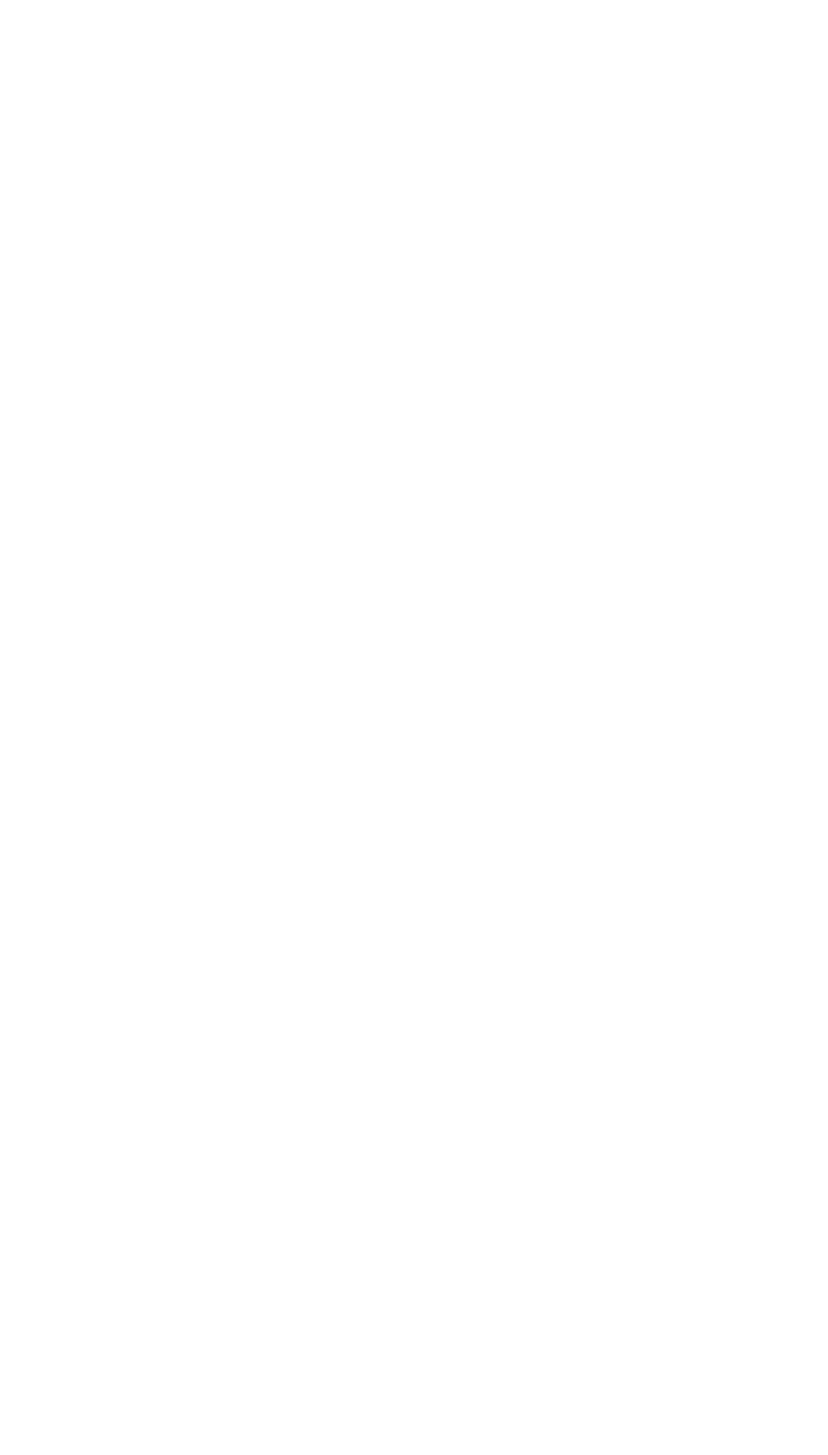
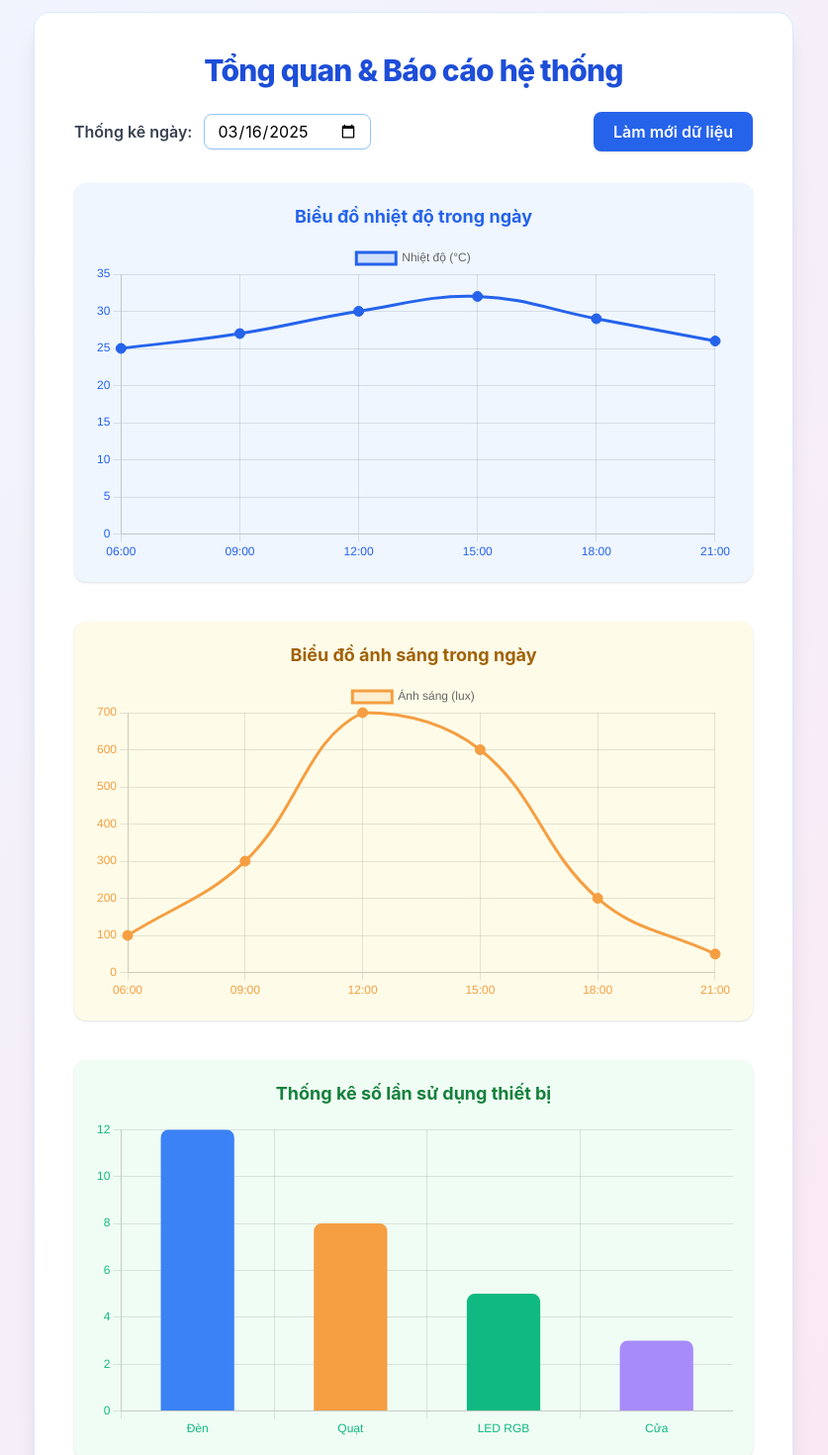
Before and after one commit to Allen314159/future-home, a React (Create React App) app: page /report in a window 1280 px wide. Before the commit this address had no page. Shown: the part 20-1490 px from the top of the page at 99% size, without its empty margins (222-1059 px from the left). Before the commit the page ends 800 px from the top, so only its background shows below. Built offline with nearby package versions, Linux system fonts and the light colour scheme.

Commit message:
add report page

```diff
--- a/package.json
+++ b/package.json
@@ -9,7 +9,9 @@
     "@testing-library/jest-dom": "^6.6.3",
     "@testing-library/react": "^16.2.0",
     "@testing-library/user-event": "^13.5.0",
+    "chart.js": "^4.4.9",
     "react": "^19.0.0",
+    "react-chartjs-2": "^5.3.0",
     "react-dom": "^19.0.0",
     "react-router-dom": "^7.3.0",
     "react-scripts": "5.0.1",
--- a/src/App.js
+++ b/src/App.js
@@ -4,7 +4,6 @@ import { BrowserRouter, Routes, Route } from 'react-router-dom';
 import { Fragment } from 'react';
 import Home from './pages/Home/home';
 import "@fortawesome/fontawesome-free/css/all.min.css";
-
 
 function App() {
   return (
@@ -17,9 +16,13 @@ function App() {
             path={route.path}
             element={
               <Fragment>
-                <route.layout>
+                {route.layout ? (
+                  <route.layout>
+                    <route.component />
+                  </route.layout>
+                ) : (
                   <route.component />
-                </route.layout>
+                )}
               </Fragment>
             }
           />
--- a/src/pages/Home/home.jsx
+++ b/src/pages/Home/home.jsx
@@ -4,8 +4,11 @@ import { useState, useEffect } from "react";
 import { Client } from "@stomp/stompjs";
 import apiService from "../../components/apiService";
 import { useRef } from "react";
+import { useNavigate } from "react-router-dom";
 
 function Home() {
+  const navigate = useNavigate();
+
   const [currTemperature, setCurrTemperature] = useState(0); // Use state for temperature
   const [currHumid, setCurrHumid] = useState(0); // Use state for humidity
   const [currLight, setCurrLight] = useState(0); // Use state for light
@@ -192,7 +195,10 @@ function Home() {
                 <span className="block mt-1 text-sm">{currLight} lux</span>
               </div>
             </div>
-            <button className="bg-gray-800 text-white rounded-full py-2 px-4 mb-3 w-full">
+            <button
+              className="bg-gray-800 text-white rounded-full py-2 px-4 mb-3 w-full"
+              onClick={() => navigate("/report")}
+            >
               Tổng quan và báo cáo
             </button>
             <button className="bg-gray-800 text-white rounded-full py-2 px-4 w-full">
--- /dev/null
+++ b/src/pages/Report/report.jsx
@@ -0,0 +1,243 @@
+import React, { useEffect, useState } from "react";
+import { Line, Bar } from "react-chartjs-2";
+import {
+  Chart as ChartJS,
+  CategoryScale,
+  LinearScale,
+  PointElement,
+  LineElement,
+  BarElement,
+  Title,
+  Tooltip,
+  Legend,
+} from "chart.js";
+
+// Đăng ký các thành phần cho ChartJS
+ChartJS.register(
+  CategoryScale,
+  LinearScale,
+  PointElement,
+  LineElement,
+  BarElement,
+  Title,
+  Tooltip,
+  Legend
+);
+
+function Report() {
+  const [date, setDate] = useState(() => {
+    const today = new Date();
+    return today.toISOString().split("T")[0];
+  });
+  const [loading, setLoading] = useState(false);
+  const [error, setError] = useState("");
+  const [stats, setStats] = useState(null);
+
+  const fetchStats = async (selectedDate) => {
+    setLoading(true);
+    setError("");
+    try {
+      // const res = await fetch(`/api/report?date=${selectedDate}`);
+      // const data = await res.json();
+      // Dữ liệu mẫu
+      const data = {
+        temperature: [
+          { time: "06:00", value: 25 },
+          { time: "09:00", value: 27 },
+          { time: "12:00", value: 30 },
+          { time: "15:00", value: 32 },
+          { time: "18:00", value: 29 },
+          { time: "21:00", value: 26 },
+        ],
+        light: [
+          { time: "06:00", value: 100 },
+          { time: "09:00", value: 300 },
+          { time: "12:00", value: 700 },
+          { time: "15:00", value: 600 },
+          { time: "18:00", value: 200 },
+          { time: "21:00", value: 50 },
+        ],
+        deviceUsage: [
+          { name: "Đèn", count: 12 },
+          { name: "Quạt", count: 8 },
+          { name: "LED RGB", count: 5 },
+          { name: "Cửa", count: 3 },
+        ],
+      };
+    //   await new Promise((r) => setTimeout(r, 500));
+      setStats(data);
+    } catch (err) {
+      setError("Không thể lấy dữ liệu thống kê. Vui lòng thử lại sau.");
+    } finally {
+      setLoading(false);
+    }
+  };
+
+  useEffect(() => {
+    fetchStats(date);
+  }, [date]);
+
+  return (
+    <div className="min-h-screen bg-gradient-to-br from-blue-50 to-pink-100 py-8 px-2">
+      <div className="max-w-3xl mx-auto bg-white rounded-2xl shadow-xl p-6 md:p-10 border border-blue-100">
+        <h2 className="text-3xl font-extrabold text-blue-700 mb-6 text-center tracking-tight">
+          Tổng quan & Báo cáo hệ thống
+        </h2>
+        <div className="flex flex-col md:flex-row md:items-center md:justify-between gap-4 mb-8">
+          <div className="flex items-center gap-3">
+            <label htmlFor="date" className="font-semibold text-gray-700">
+              Thống kê ngày:
+            </label>
+            <input
+              id="date"
+              type="date"
+              value={date}
+              onChange={(e) => setDate(e.target.value)}
+              className="border border-blue-300 rounded-lg px-3 py-1 shadow-sm focus:outline-none focus:ring-2 focus:ring-blue-400 transition"
+            />
+          </div>
+          <button
+            className="bg-blue-600 hover:bg-blue-700 text-white font-semibold rounded-lg px-5 py-2 shadow transition"
+            onClick={() => fetchStats(date)}
+          >
+            Làm mới dữ liệu
+          </button>
+        </div>
+        {loading && (
+          <div className="flex justify-center items-center py-8">
+            <span className="animate-spin rounded-full h-8 w-8 border-t-2 border-b-2 border-blue-500 mr-3"></span>
+            <span className="text-blue-600 font-semibold">Đang tải dữ liệu...</span>
+          </div>
+        )}
+        {error && (
+          <div className="bg-red-100 border border-red-300 text-red-700 px-4 py-3 rounded mb-4 text-center font-semibold">
+            {error}
+          </div>
+        )}
+        {stats && (
+          <>
+            <div className="mb-10 bg-blue-50 rounded-xl p-5 shadow hover:shadow-lg transition">
+              <h3 className="font-bold text-lg mb-3 text-blue-600 text-center">
+                Biểu đồ nhiệt độ trong ngày
+              </h3>
+              <Line
+                data={{
+                  labels: stats.temperature.map((d) => d.time),
+                  datasets: [
+                    {
+                      label: "Nhiệt độ (°C)",
+                      data: stats.temperature.map((d) => d.value),
+                      borderColor: "#2563eb",
+                      backgroundColor: "rgba(37,99,235,0.15)",
+                      tension: 0.4,
+                      pointBackgroundColor: "#2563eb",
+                      pointRadius: 5,
+                    },
+                  ],
+                }}
+                options={{
+                  responsive: true,
+                  plugins: {
+                    legend: { display: true, position: "top" },
+                  },
+                  scales: {
+                    y: {
+                      beginAtZero: true,
+                      ticks: { color: "#2563eb" },
+                    },
+                    x: {
+                      ticks: { color: "#2563eb" },
+                    },
+                  },
+                }}
+              />
+            </div>
+            <div className="mb-10 bg-yellow-50 rounded-xl p-5 shadow hover:shadow-lg transition">
+              <h3 className="font-bold text-lg mb-3 text-yellow-700 text-center">
+                Biểu đồ ánh sáng trong ngày
+              </h3>
+              <Line
+                data={{
+                  labels: stats.light.map((d) => d.time),
+                  datasets: [
+                    {
+                      label: "Ánh sáng (lux)",
+                      data: stats.light.map((d) => d.value),
+                      borderColor: "#f59e42",
+                      backgroundColor: "rgba(245,158,66,0.15)",
+                      tension: 0.4,
+                      pointBackgroundColor: "#f59e42",
+                      pointRadius: 5,
+                    },
+                  ],
+                }}
+                options={{
+                  responsive: true,
+                  plugins: {
+                    legend: { display: true, position: "top" },
+                  },
+                  scales: {
+                    y: {
+                      beginAtZero: true,
+                      ticks: { color: "#f59e42" },
+                    },
+                    x: {
+                      ticks: { color: "#f59e42" },
+                    },
+                  },
+                }}
+              />
+            </div>
+            <div className="mb-10 bg-green-50 rounded-xl p-5 shadow hover:shadow-lg transition">
+              <h3 className="font-bold text-lg mb-3 text-green-700 text-center">
+                Thống kê số lần sử dụng thiết bị
+              </h3>
+              <Bar
+                data={{
+                  labels: stats.deviceUsage.map((d) => d.name),
+                  datasets: [
+                    {
+                      label: "Số lần sử dụng",
+                      data: stats.deviceUsage.map((d) => d.count),
+                      backgroundColor: [
+                        "#3b82f6",
+                        "#f59e42",
+                        "#10b981",
+                        "#a78bfa",
+                      ],
+                      borderRadius: 8,
+                      barPercentage: 0.6,
+                    },
+                  ],
+                }}
+                options={{
+                  responsive: true,
+                  plugins: {
+                    legend: { display: false },
+                  },
+                  scales: {
+                    y: {
+                      beginAtZero: true,
+                      ticks: { color: "#10b981" },
+                    },
+                    x: {
+                      ticks: { color: "#10b981" },
+                    },
+                  },
+                }}
+              />
+            </div>
+            <button
+              className="bg-gray-700 hover:bg-gray-900 text-white font-semibold rounded-lg py-3 px-6 w-full mt-2 shadow transition"
+              onClick={() => window.history.back()}
+            >
+              Kết thúc
+            </button>
+          </>
+        )}
+      </div>
+    </div>
+  );
+}
+
+export default Report;
--- a/src/routes/routes.js
+++ b/src/routes/routes.js
@@ -1,10 +1,16 @@
 import Home from '../pages/Home/home';
+import Report from '../pages/Report/report';
 
 const routes = [
     {
         path: '/',
         component: Home,
         protected: false
+    },
+    {
+        path: '/report',
+        component: Report,
+        protected: false
     }
 ]
 
```
Also changed, not shown: src/pages/Report/report.css (added), 1 other file (tests, documents, lock files or other folders).
